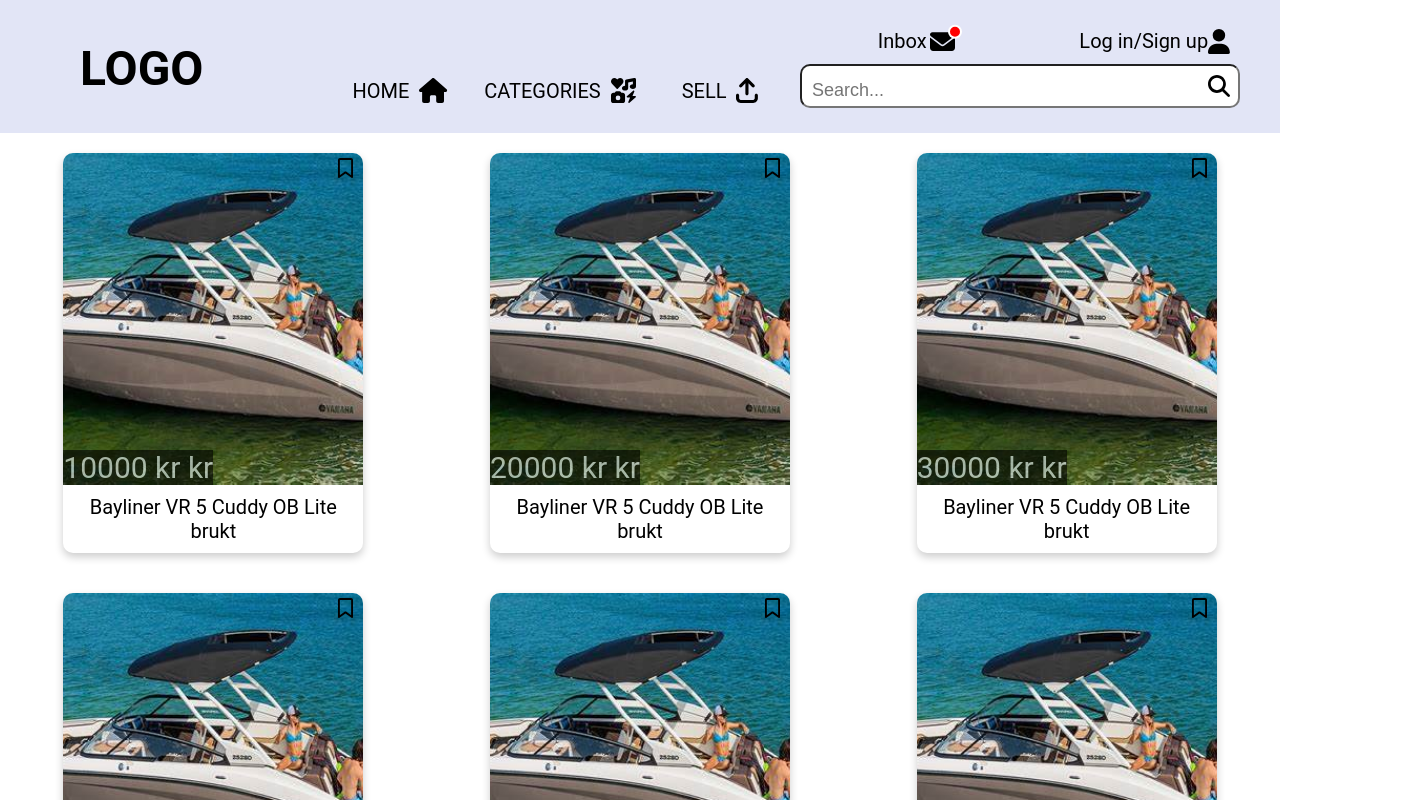
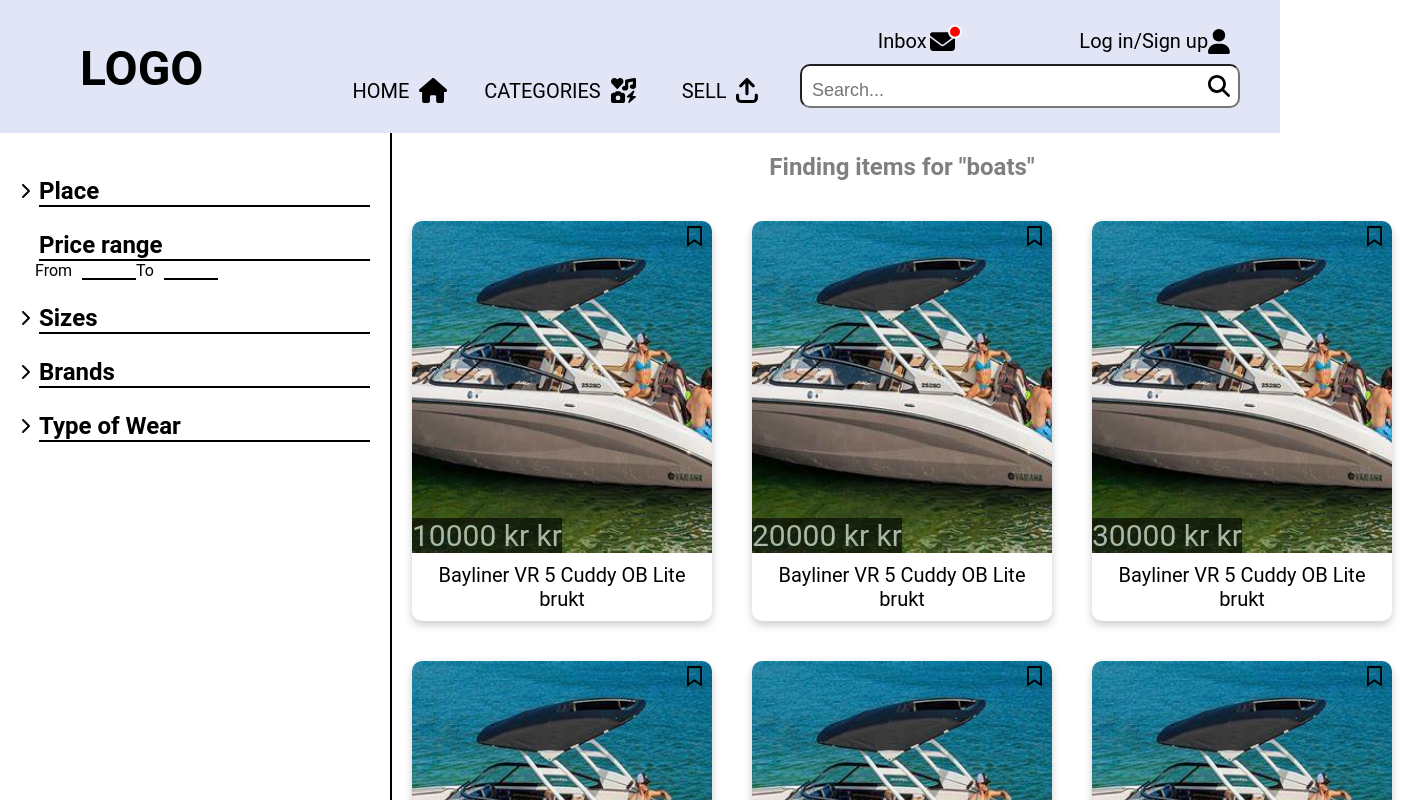
Before and after one commit to usman-ghafoorzai/idatt2105-full-stack-project, a Vue app in the folder frontend/: page /search in a window 1280 px wide. Shown: the top 800 px of the page, 1412 px wide, since content can reach past the window. Built offline with nearby package versions, Linux system fonts and the light colour scheme.

Commit message:
add ItemListingView

```diff
--- a/frontend/src/App.vue
+++ b/frontend/src/App.vue
@@ -9,7 +9,7 @@ import FilterSidebar from './components/FilterSidebar.vue'
 
 <template>
   <Header></Header>
-  <ItemListingComponent></ItemListingComponent>
+  <router-view></router-view>
 </template>
 
 <style>
--- a/frontend/src/components/ItemListingComponent.vue
+++ b/frontend/src/components/ItemListingComponent.vue
@@ -1,6 +1,8 @@
 <script setup>
     import ItemFrameComponent from './ItemFrameComponent.vue';
     import { ref } from 'vue';
+
+    let search = 'boats';
 
     // Byttes ut med data fra API senere
     const items = ref([
@@ -20,7 +22,8 @@
 </script>
 
 <template>
-    <div id="container">
+    <div id="item-listing-container">
+        <h2> Finding items for "{{ search }}"</h2>
         <ItemFrameComponent
             v-for="item in items"
             :id="item.id"
@@ -32,11 +35,19 @@
 </template>
 
 <style scoped>
-    #container {
+    #item-listing-container {
         display: grid;
         grid-template-columns: 1fr 1fr 1fr;
+        grid-template-rows: auto auto auto;
         width: 100%;
         justify-items: center;
         align-items: center;
     }
+    h2 {
+        text-align: center;
+        margin: 20px 0;
+        grid-column: 1/-1;
+        grid-row: 1;
+        color: grey;
+    }
 </style>
--- a/frontend/src/router/index.js
+++ b/frontend/src/router/index.js
@@ -2,6 +2,7 @@ import { createRouter, createWebHistory } from 'vue-router';
 
 import Home from '../views/Home.vue'
 import RegistrationPage from '../views/RegistrationPage.vue'
+import ItemListingView from '../views/ItemListingView.vue';
 
 const routes = [
   {
@@ -13,6 +14,11 @@ const routes = [
     path: '/register',
     name: 'Registration',
     component: RegistrationPage
+  },
+  {
+    path: '/search',
+    name: 'Search',
+    component: ItemListingView
   }
 ]
 
--- /dev/null
+++ b/frontend/src/views/ItemListingView.vue
@@ -0,0 +1,20 @@
+<script setup>
+    import FilterSidebar from '../components/FilterSidebar.vue';
+    import ItemListingComponent from '../components/ItemListingComponent.vue';
+</script>
+
+<template>
+    <div id="item-listing-view-container">
+        <FilterSidebar></FilterSidebar>
+        <ItemListingComponent></ItemListingComponent>
+    </div>
+</template>
+
+<style scoped>
+    #item-listing-view-container {
+        display: grid;
+        grid-template-columns: auto 3fr;
+        justify-content: space-between;
+        width: 100%;
+    }
+</style>
```
